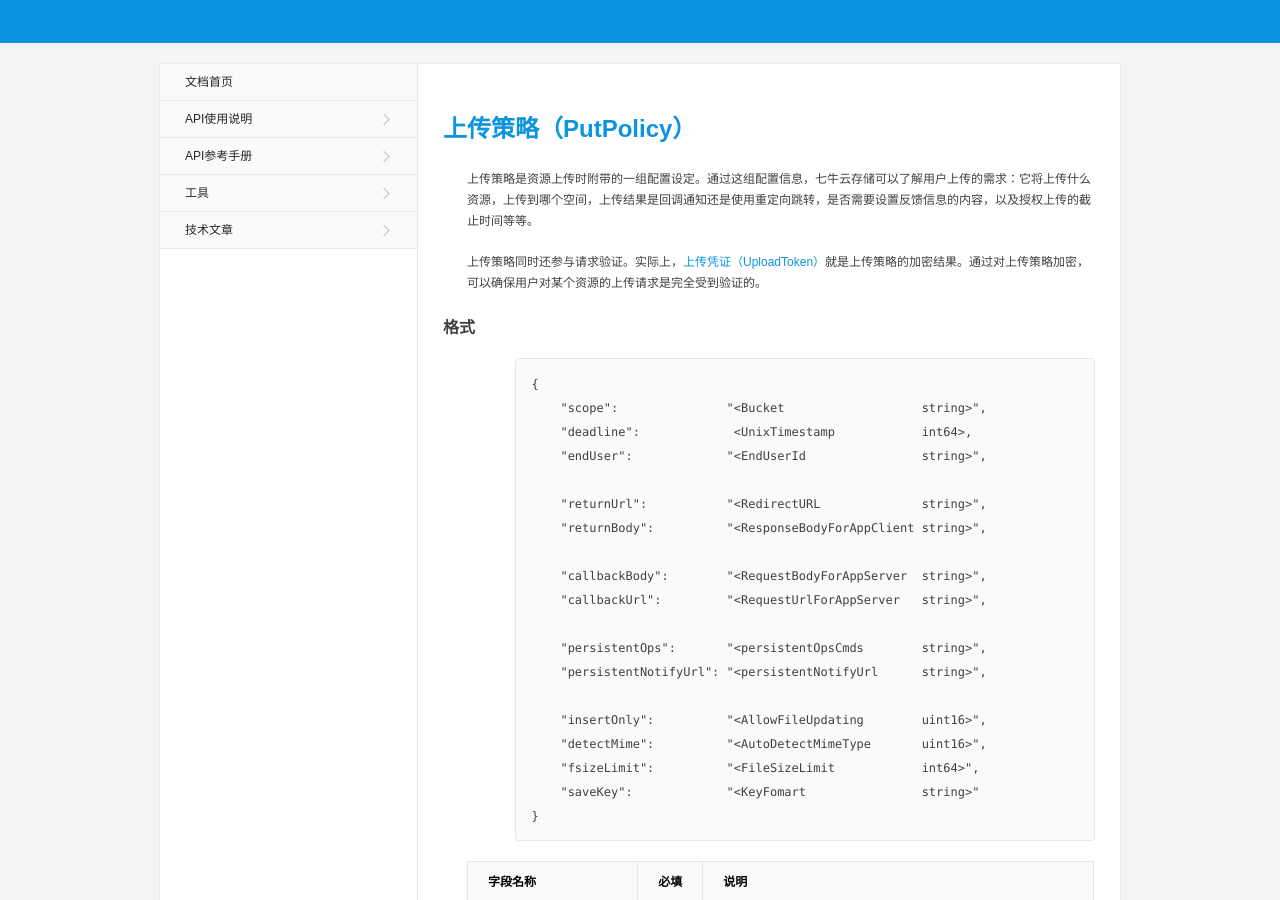
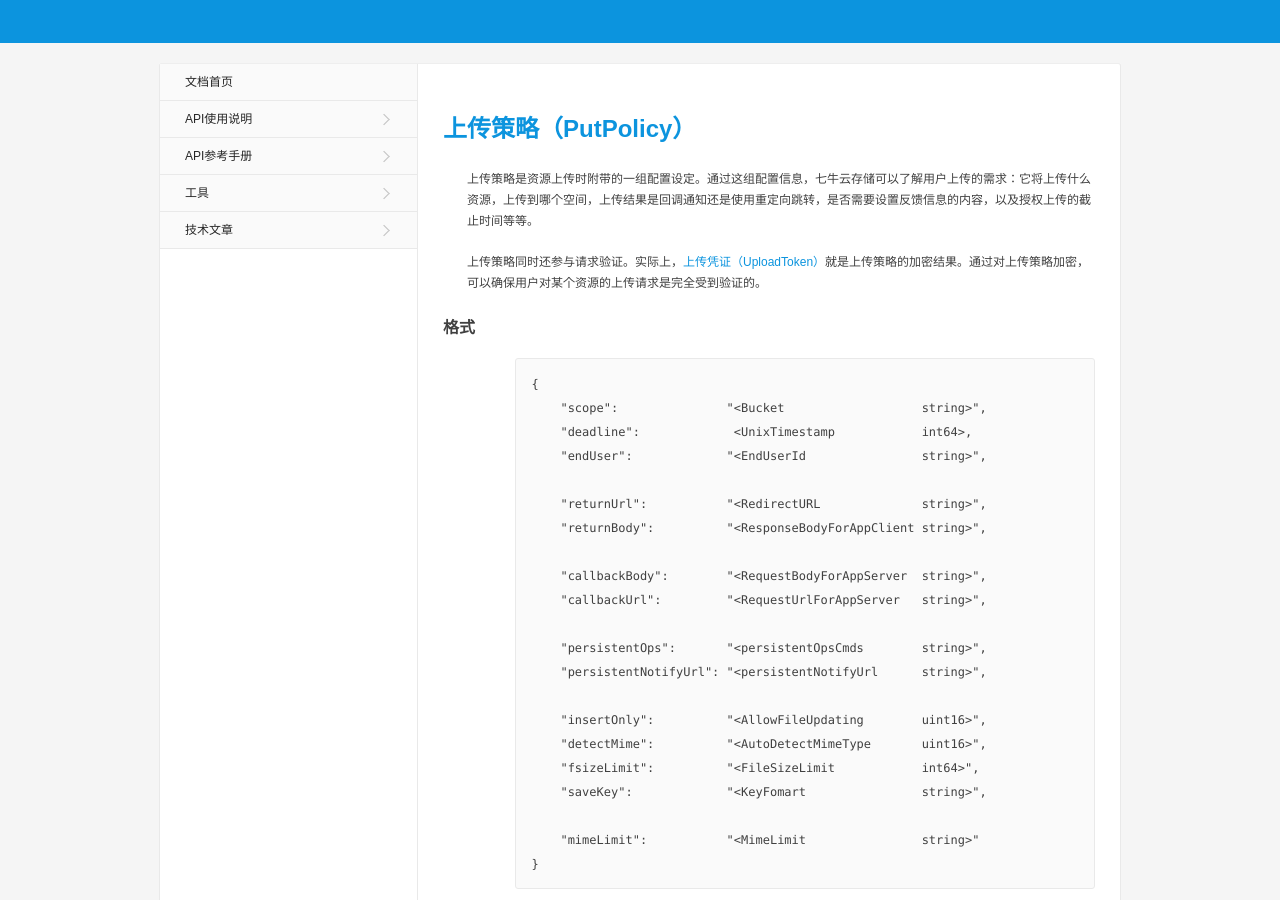
Before and after one commit to qiniu/developer.qiniu.com, a Jekyll site: the page built from docs/v6/api/reference/security/put-policy.md, in a window 1280 px wide and 900 px high. Built offline with Jekyll 4.4.1, drawn with Linux system fonts in a browser that asks for light colours; nearby versions of some CDN libraries; library files that are not in the unit come from our copies; some of the changed text lies outside the part shown.

Commit message:
为PutPolicy补充mimeLimit字段的描述。

````diff
--- a/docs/v6/api/reference/security/put-policy.md
+++ b/docs/v6/api/reference/security/put-policy.md
@@ -32,7 +32,9 @@
     "insertOnly":          "<AllowFileUpdating        uint16>",
     "detectMime":          "<AutoDetectMimeType       uint16>",
     "fsizeLimit":          "<FileSizeLimit            int64>",
-    "saveKey":             "<KeyFomart                string>"
+    "saveKey":             "<KeyFomart                string>",
+
+    "mimeLimit":           "<MimeLimit                string>"
 }
 ```
 
@@ -51,7 +53,7 @@
 `detectMime`          |      | 如果设置为非0值，则忽略客户端传递的文件mimeType信息，使用服务器侦测的结果
 `fsizeLimit`          |      | 上传文件的大小限制，单位为字节（Byte），超过限制的文件会被认为上传失败
 `saveKey`             |      | 自定义文件名格式，支持[魔法变量][magicVariablesHref]及[自定义变量][xVariablesHref]
-
+<a id="put-policy-mime-limit"></a>`mimeLimit`           |      | ● 限定用户上传的文件类型<br>指定本字段值，服务端会检测文件内容以判断MimeType，再用判断值跟指定值进行匹配，匹配成功则允许上传，匹配失败返回400状态码<br>● 示例<br>1. "image/*"表示只允许上传图片类型<br>2. "image/jpeg;image/png"表示只允许上传`jpg`和`png`类型的图片
 
 <a id="put-policy-remarks"></a>
 ## 附注
````
